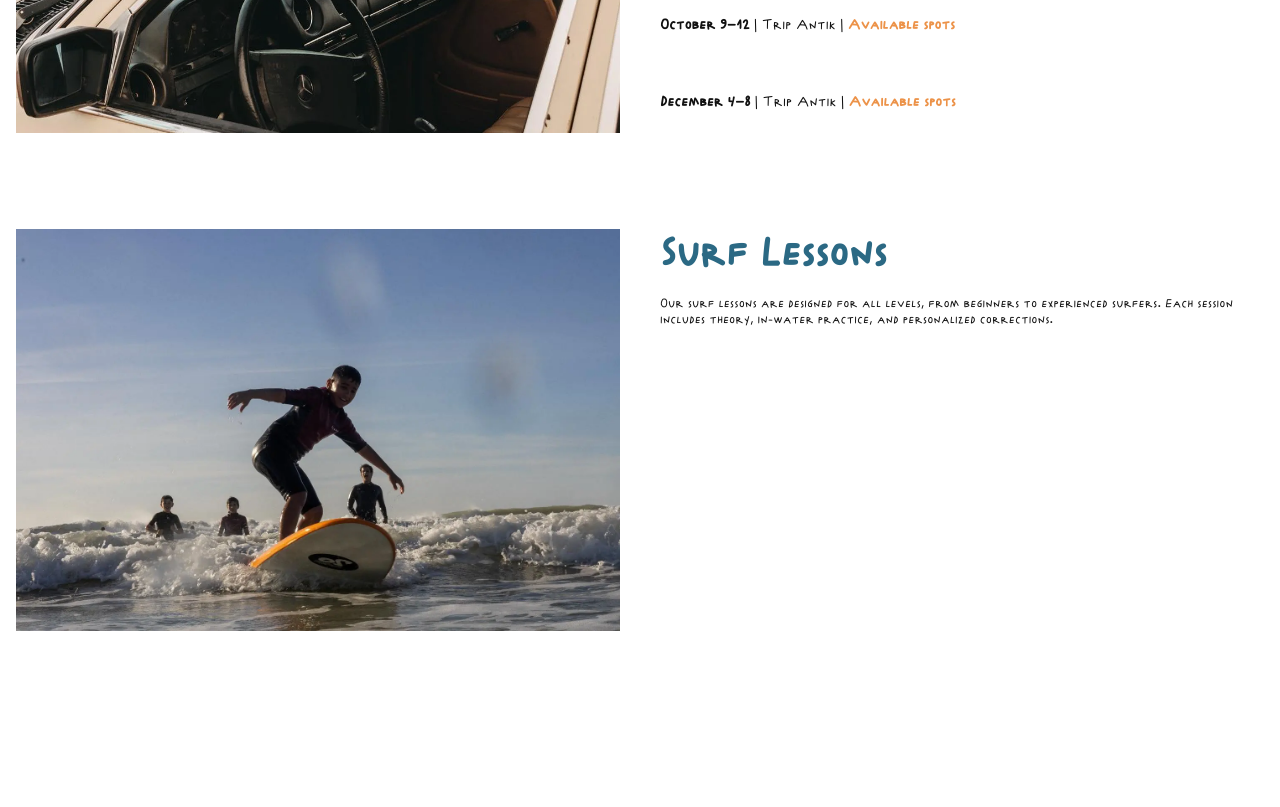
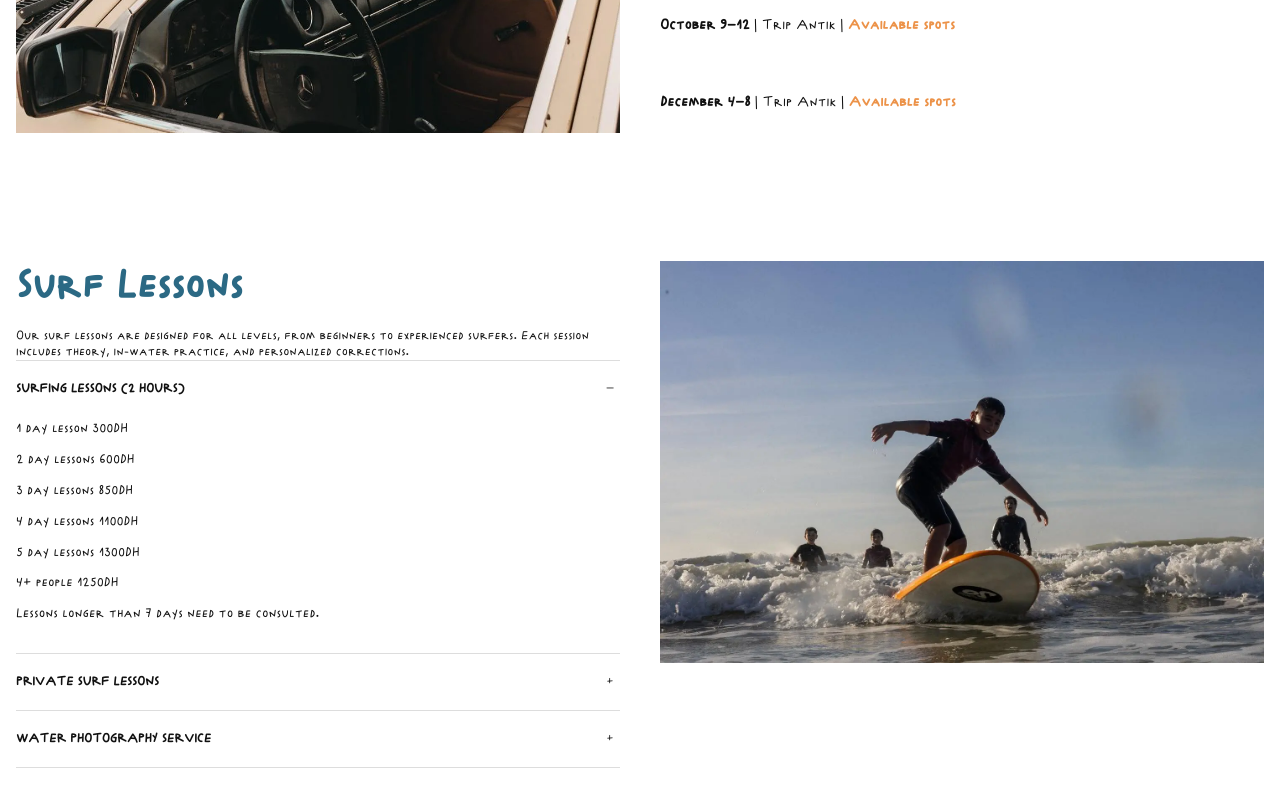
Before and after one commit to pablonare/AntikWebReact, a React (Vite) app: page / in a window 1280 px wide. Shown: the part 1420-2227 px from the top of the page. Before the commit the page ends 2147 px from the top, so only its background shows below. Built offline with nearby package versions, Linux system fonts and the light colour scheme.

Commit message:
anadido cordeo

```diff
--- a/src/components/layout/SplitSection/SplitSection.jsx
+++ b/src/components/layout/SplitSection/SplitSection.jsx
@@ -1,8 +1,8 @@
 import styles from "./SplitSection.module.css";
 
-function SplitSection({ children }) {
+function SplitSection({ children, reverse = false }) {
   return (
-    <div className={styles.layout}>
+    <div className={`${styles.layout} ${reverse ? styles.reverse : ""}`}>
       {children}
     </div>
   );
--- a/src/components/layout/SplitSection/SplitSection.module.css
+++ b/src/components/layout/SplitSection/SplitSection.module.css
@@ -4,3 +4,11 @@
     gap: 2.5rem;
     align-items: stretch;
 }
+
+.reverse {
+    direction: rtl;
+}
+
+.reverse > * {
+    direction: ltr;
+}
--- /dev/null
+++ b/src/components/ui/Accordion/Accordion.jsx
@@ -0,0 +1,59 @@
+import { useState } from "react";
+import styles from "./Accordion.module.css";
+
+
+function Accordion({ items }) {
+
+  const [openIndex, setOpenIndex] = useState(0);
+
+  return (
+    <div className={styles.accordion}>
+
+      {items.map((item, index) => (
+
+        <div
+          key={index}
+          className={styles.item}
+        >
+
+          <button
+            className={styles.header}
+            onClick={() =>
+              setOpenIndex(
+                openIndex === index ? null : index
+              )
+            }
+          >
+
+            <span>
+              {item.title}
+            </span>
+
+            <span className={styles.icon}>
+              {openIndex === index ? "−" : "+"}
+            </span>
+
+          </button>
+
+
+          {openIndex === index && (
+
+            <div className={styles.content}>
+              {item.content.map((text, i) => (
+                <p key={i}>
+                  {text}
+                </p>
+              ))}
+            </div>
+
+          )}
+
+        </div>
+
+      ))}
+
+    </div>
+  );
+}
+
+export default Accordion;
--- /dev/null
+++ b/src/components/ui/Accordion/Accordion.module.css
@@ -0,0 +1,73 @@
+/* ...existing code... */
+.accordion {
+    width: 100%;
+    margin-top: 0;
+    border-top: 1px solid #dddddd;
+    background: transparent;
+}
+
+.item {
+    border-bottom: 1px solid #dddddd;
+    background: transparent;
+}
+
+.header {
+    width: 100%;
+    display: flex;
+    align-items: center;
+    justify-content: space-between;
+    gap: 16px;
+    padding: 18px 0;
+    cursor: pointer;
+
+    background: transparent; /* quita fondo gris */
+    border: none;
+    box-shadow: none;
+    border-radius: 0;
+    appearance: none;
+    -webkit-appearance: none;
+    text-align: left;
+
+    font-size: 25 px;
+    color: var(--color-black);
+    font-weight: 700;
+}
+
+.title {
+    font-size: 24px; /* más grande */
+    line-height: 1.2;
+    font-weight: 400;
+    letter-spacing: 0;
+    text-transform: none;
+}
+
+.icon {
+    width: 20px;
+    height: 20px;
+    display: inline-flex;
+    align-items: center;
+    justify-content: center;
+    flex-shrink: 0;
+
+    font-size: 14px;
+    line-height: 1;
+    font-weight: 400;
+    color: var(--color-black);
+}
+
+.header[aria-expanded="true"] .icon {
+    transform: rotate(45deg);
+}
+
+.content {
+    padding: 0 0 20px;
+}
+
+.content p {
+    margin: 0 0 8px;
+    font-size: 17px;
+    line-height: 1.35;
+    font-weight: 400;
+    color: var(--color-black);
+}
+/* ...existing code... */
--- a/src/pages/home/SurfLessons/SurfLessons.jsx
+++ b/src/pages/home/SurfLessons/SurfLessons.jsx
@@ -2,6 +2,8 @@ import Container from "../../../components/ui/Container/Container";
 import SplitSection from "../../../components/layout/SplitSection/SplitSection";
 import LessonsImage from "../../../assets/images/index/lessons.webp";
 
+import lessons from "./lessons";
+import Accordion from "../../../components/ui/Accordion/Accordion";
 import styles from "./SurfLessons.module.css";
 
 
@@ -10,7 +12,7 @@ function SurfLessons() {
     <section className={styles.section}>
       <Container>
 
-        <SplitSection reverse>
+        <SplitSection reverse={true}>
 
           <div className={styles.media}>
             <img
@@ -32,6 +34,7 @@ function SurfLessons() {
               in-water practice, and personalized corrections.
             </p>
 
+            <Accordion items={lessons} />
 
           </div>
 
--- a/src/pages/home/SurfLessons/SurfLessons.module.css
+++ b/src/pages/home/SurfLessons/SurfLessons.module.css
@@ -1,3 +1,3 @@
 .section {
-    padding: 6rem 0;
+    padding: 8rem 0;
 }
--- /dev/null
+++ b/src/pages/home/SurfLessons/lessons.js
@@ -0,0 +1,31 @@
+const lessons = [
+  {
+    title: "SURFING LESSONS (2 HOURS)",
+    content: [
+      "1 day lesson 300DH",
+      "2 day lessons 600DH",
+      "3 day lessons 850DH",
+      "4 day lessons 1100DH",
+      "5 day lessons 1300DH",
+      "4+ people 1250DH",
+      "Lessons longer than 7 days need to be consulted."
+    ]
+  },
+  {
+    title: "PRIVATE SURF LESSONS",
+    content: [
+      "Consult availability and prices",
+      "antiksurfclub@gmail.com",
+      "+212 644-078565"
+    ]
+  },
+  {
+    title: "WATER PHOTOGRAPHY SERVICE",
+    content: [
+      "Take the best memories of your experience",
+      "Book now 150DH"
+    ]
+  }
+];
+
+export default lessons;
```
